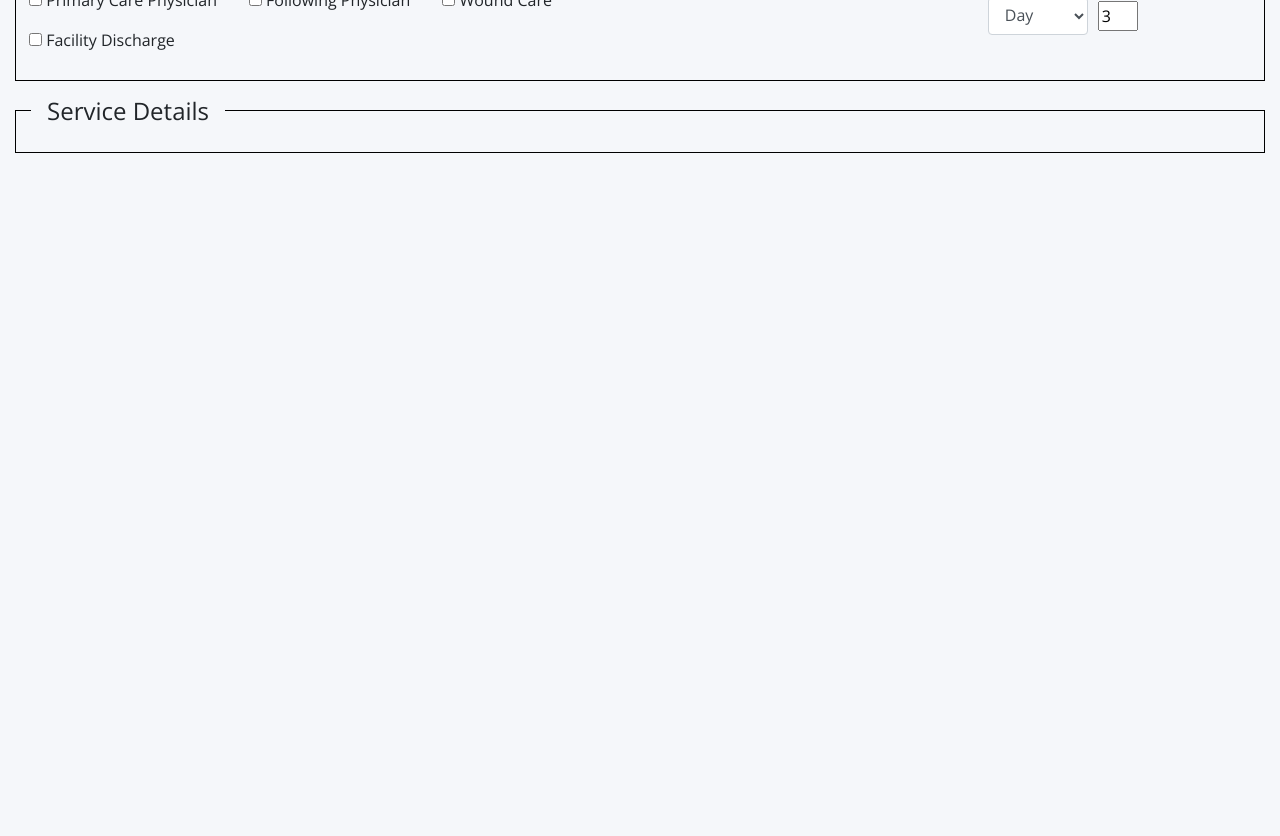
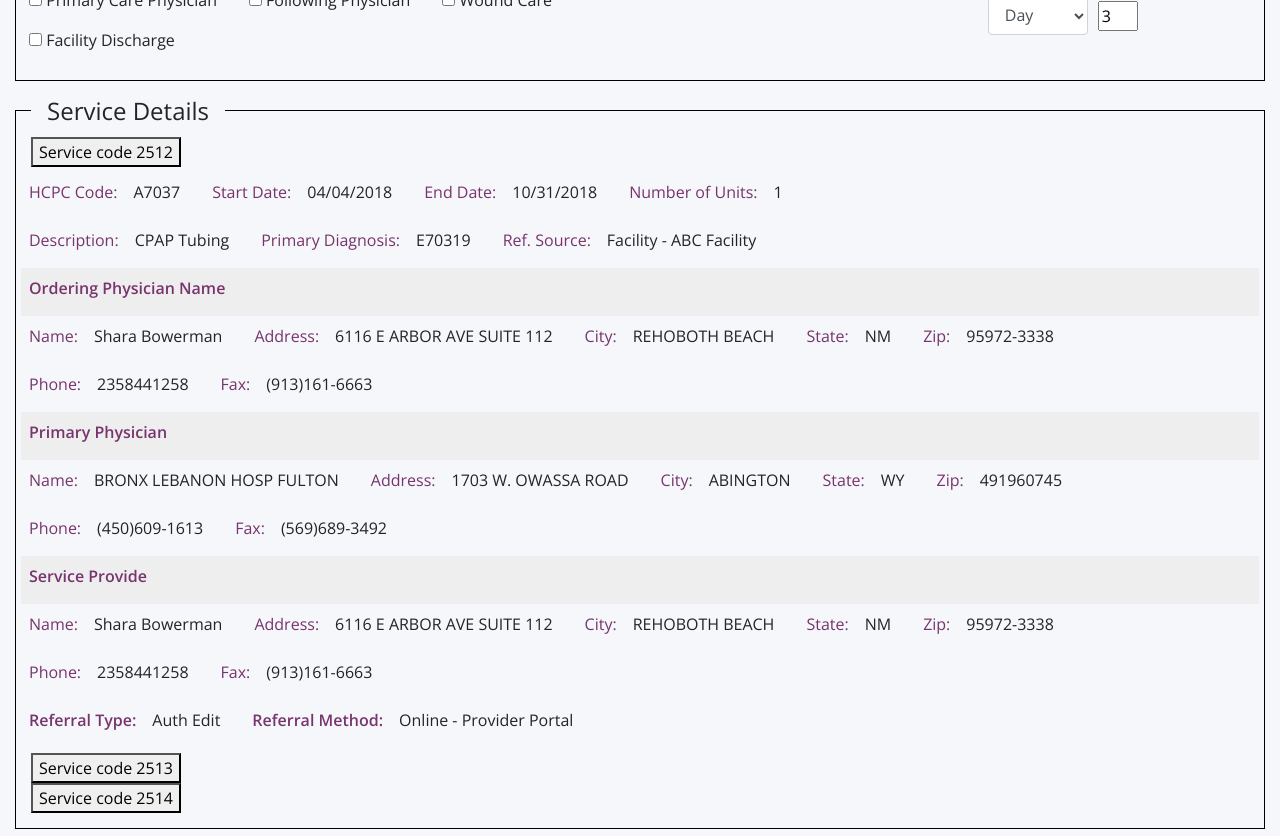
Before and after one commit to akki9270/lucid, an Angular app: page /patients/1/view in a window 1280 px wide. Shown: the part 460-1296 px from the top of the page. Before the commit the page ends 800 px from the top, so only its background shows below. Built offline with nearby package versions, Linux system fonts and the light colour scheme; what ng2-smart-table would draw is missing.

Commit message:
Added service section in details page - Added ng botstrap package.

```diff
--- a/package.json
+++ b/package.json
@@ -19,9 +19,12 @@
     "@angular/platform-browser": "~7.2.0",
     "@angular/platform-browser-dynamic": "~7.2.0",
     "@angular/router": "~7.2.0",
+    "@ng-bootstrap/ng-bootstrap": "^4.2.2",
     "bootstrap": "^4.4.1",
     "core-js": "^2.5.4",
+    "jquery": "^3.4.1",
     "ng2-smart-table": "^1.5.0",
+    "popper.js": "^1.16.1",
     "rxjs": "~6.3.3",
     "tslib": "^1.9.0",
     "zone.js": "~0.8.26"
--- /dev/null
+++ b/src/app/patients/view/tabs/details/components/service-accordion/service-accordion.component.html
@@ -0,0 +1,227 @@
+<div style="margin: 5px;">
+  <div class="row">
+    <div class="d-flex">
+      <div class="p-2">
+        <label class="purple-theme">HCPC Code: </label>
+      </div>
+      <div class="p-2">A7037</div>
+    </div>
+    <div class="d-flex">
+      <div class="p-2 ml-3">
+        <label class="purple-theme">Start Date: </label>
+      </div>
+      <div class="p-2">04/04/2018</div>
+    </div>
+    <div class="d-flex">
+      <div class="p-2 ml-3">
+        <label class="purple-theme">End Date: </label>
+      </div>
+      <div class="p-2">10/31/2018</div>
+    </div>
+    <div class="d-flex">
+      <div class="p-2 ml-3">
+        <label class="purple-theme">Number of Units: </label>
+      </div>
+      <div class="p-2">1</div>
+    </div>
+  </div>
+  <div class="row">
+    <div class="d-flex">
+      <div class="p-2">
+        <label class="purple-theme">Description: </label>
+      </div>
+      <div class="p-2">CPAP Tubing</div>
+    </div>
+    <div class="d-flex">
+      <div class="p-2 ml-3">
+        <label class="purple-theme">Primary Diagnosis: </label>
+      </div>
+      <div class="p-2">E70319</div>
+    </div>
+    <div class="d-flex">
+      <div class="p-2 ml-3">
+        <label class="purple-theme">Ref. Source: </label>
+      </div>
+      <div class="p-2">Facility - ABC Facility</div>
+    </div>
+  </div>
+  <div class="row" style="background-color: #eee;">
+    <div class="d-flex">
+      <div class="p-2">
+        <label style="font-size: 1rem;" class="purple-theme font-weight-bold">
+          Ordering Physician Name
+        </label>
+      </div>
+    </div>
+  </div>
+  <div class="row">
+    <div class="d-flex">
+      <div class="p-2">
+        <label class="purple-theme">Name: </label>
+      </div>
+      <div class="p-2">Shara Bowerman</div>
+    </div>
+    <div class="d-flex">
+      <div class="p-2 ml-3">
+        <label class="purple-theme">Address: </label>
+      </div>
+      <div class="p-2">6116 E ARBOR AVE SUITE 112</div>
+    </div>
+    <div class="d-flex">
+      <div class="p-2 ml-3">
+        <label class="purple-theme">City: </label>
+      </div>
+      <div class="p-2">REHOBOTH BEACH</div>
+    </div>
+    <div class="d-flex">
+      <div class="p-2 ml-3">
+        <label class="purple-theme">State: </label>
+      </div>
+      <div class="p-2">NM</div>
+    </div>
+    <div class="d-flex">
+      <div class="p-2 ml-3">
+        <label class="purple-theme">Zip: </label>
+      </div>
+      <div class="p-2">95972-3338</div>
+    </div>
+  </div>
+  <div class="row">
+    <div class="d-flex">
+      <div class="p-2">
+        <label class="purple-theme">Phone: </label>
+      </div>
+      <div class="p-2">2358441258</div>
+    </div>
+    <div class="d-flex">
+      <div class="p-2 ml-3">
+        <label class="purple-theme">Fax: </label>
+      </div>
+      <div class="p-2">(913)161-6663</div>
+    </div>
+  </div>
+  <div class="row" style="background-color: #eee;">
+    <div class="d-flex">
+      <div class="p-2">
+        <label style="font-size: 1rem;" class="purple-theme font-weight-bold">
+          Primary Physician
+        </label>
+      </div>
+    </div>
+  </div>
+  <div class="row">
+    <div class="d-flex">
+      <div class="p-2">
+        <label class="purple-theme">Name: </label>
+      </div>
+      <div class="p-2">BRONX LEBANON HOSP FULTON</div>
+    </div>
+    <div class="d-flex">
+      <div class="p-2 ml-3">
+        <label class="purple-theme">Address: </label>
+      </div>
+      <div class="p-2">1703 W. OWASSA ROAD</div>
+    </div>
+    <div class="d-flex">
+      <div class="p-2 ml-3">
+        <label class="purple-theme">City: </label>
+      </div>
+      <div class="p-2">ABINGTON</div>
+    </div>
+    <div class="d-flex">
+      <div class="p-2 ml-3">
+        <label class="purple-theme">State: </label>
+      </div>
+      <div class="p-2">WY</div>
+    </div>
+    <div class="d-flex">
+      <div class="p-2 ml-3">
+        <label class="purple-theme">Zip: </label>
+      </div>
+      <div class="p-2">491960745</div>
+    </div>
+  </div>
+  <div class="row">
+    <div class="d-flex">
+      <div class="p-2">
+        <label class="purple-theme">Phone: </label>
+      </div>
+      <div class="p-2">(450)609-1613</div>
+    </div>
+    <div class="d-flex">
+      <div class="p-2 ml-3">
+        <label class="purple-theme">Fax: </label>
+      </div>
+      <div class="p-2">(569)689-3492</div>
+    </div>
+  </div>
+  <div class="row" style="background-color: #eee;">
+    <div class="d-flex">
+      <div class="p-2">
+        <label style="font-size: 1rem;" class="purple-theme font-weight-bold">
+          Service Provide
+        </label>
+      </div>
+    </div>
+  </div>
+  <div class="row">
+    <div class="d-flex">
+      <div class="p-2">
+        <label class="purple-theme">Name: </label>
+      </div>
+      <div class="p-2">Shara Bowerman</div>
+    </div>
+    <div class="d-flex">
+      <div class="p-2 ml-3">
+        <label class="purple-theme">Address: </label>
+      </div>
+      <div class="p-2">6116 E ARBOR AVE SUITE 112</div>
+    </div>
+    <div class="d-flex">
+      <div class="p-2 ml-3">
+        <label class="purple-theme">City: </label>
+      </div>
+      <div class="p-2">REHOBOTH BEACH</div>
+    </div>
+    <div class="d-flex">
+      <div class="p-2 ml-3">
+        <label class="purple-theme">State: </label>
+      </div>
+      <div class="p-2">NM</div>
+    </div>
+    <div class="d-flex">
+      <div class="p-2 ml-3">
+        <label class="purple-theme">Zip: </label>
+      </div>
+      <div class="p-2">95972-3338</div>
+    </div>
+  </div>
+  <div class="row">
+    <div class="d-flex">
+      <div class="p-2">
+        <label class="purple-theme">Phone: </label>
+      </div>
+      <div class="p-2">2358441258</div>
+    </div>
+    <div class="d-flex">
+      <div class="p-2 ml-3">
+        <label class="purple-theme">Fax: </label>
+      </div>
+      <div class="p-2">(913)161-6663</div>
+    </div>
+  </div>
+  <div class="row">
+    <div class="d-flex">
+      <div class="p-2">
+        <label style="font-size: 1rem;" class="purple-theme font-weight-bold">Referral Type: </label>
+      </div>
+      <div class="p-2">Auth Edit</div>
+    </div>
+    <div class="d-flex">
+      <div class="p-2 ml-3">
+        <label style="font-size: 1rem;" class="purple-theme font-weight-bold">Referral Method: </label>
+      </div>
+      <div class="p-2">Online - Provider Portal</div>
+    </div>
+  </div>
+</div>
--- /dev/null
+++ b/src/app/patients/view/tabs/details/components/service-accordion/service-accordion.component.ts
@@ -0,0 +1,16 @@
+import { Component, OnInit } from '@angular/core';
+
+@Component({
+  selector: 'app-service-accordion',
+  templateUrl: './service-accordion.component.html',
+  styleUrls: ['./service-accordion.component.css']
+})
+export class ServiceAccordionComponent implements OnInit {
+
+  constructor() { }
+
+  ngOnInit() {
+    console.log('Loade service accord')
+  }
+
+}
--- a/src/app/patients/view/tabs/details/patient-details.component.css
+++ b/src/app/patients/view/tabs/details/patient-details.component.css
@@ -21,3 +21,15 @@
   box-sizing: border-box;
   max-width: 30%;
 }
+
+.card-header{
+  background-color: var(--purple-theme);
+}
+
+.btn-link{
+  color: white;
+}
+
+.btn-link:hover{
+  color: white;
+}
--- a/src/app/patients/view/tabs/details/patient-details.component.html
+++ b/src/app/patients/view/tabs/details/patient-details.component.html
@@ -156,6 +156,23 @@
     <div style="padding: 2px">
       <fieldset class="outer-field-set">
         <legend class="w-auto px-3 d-inline-block">Service Details</legend>
+        <ngb-accordion #acc="ngbAccordion" activeIds="ngb-panel-0">
+          <ngb-panel title="Service code 2512">
+            <ng-template ngbPanelContent>
+              <app-service-accordion></app-service-accordion>
+            </ng-template>
+          </ngb-panel>
+          <ngb-panel title="Service code 2513">
+            <ng-template ngbPanelContent>
+              <app-service-accordion></app-service-accordion>
+            </ng-template>
+          </ngb-panel>
+          <ngb-panel title="Service code 2514">
+            <ng-template ngbPanelContent>
+              <app-service-accordion></app-service-accordion>
+            </ng-template>
+          </ngb-panel>
+        </ngb-accordion>
       </fieldset>
     </div>
   </section>
--- a/src/app/patients/view/tabs/details/patient-details.component.ts
+++ b/src/app/patients/view/tabs/details/patient-details.component.ts
@@ -1,9 +1,10 @@
-import { Component, OnInit } from '@angular/core';
+import { Component, OnInit, ViewEncapsulation } from '@angular/core';
 
 @Component({
   selector: 'app-patient-details',
   templateUrl: './patient-details.component.html',
-  styleUrls: ['./patient-details.component.css']
+  styleUrls: ['./patient-details.component.css'],
+  encapsulation: ViewEncapsulation.None
 })
 export class PatientDetailsComponent implements OnInit {
 
```
Also changed, not shown: src/app/app.module.ts (+6 -1 lines), src/styles.css (+8 -0 lines), src/app/patients/view/tabs/details/components/service-accordion/service-accordion.component.css (added), 1 other file (tests, documents, lock files or other folders).
